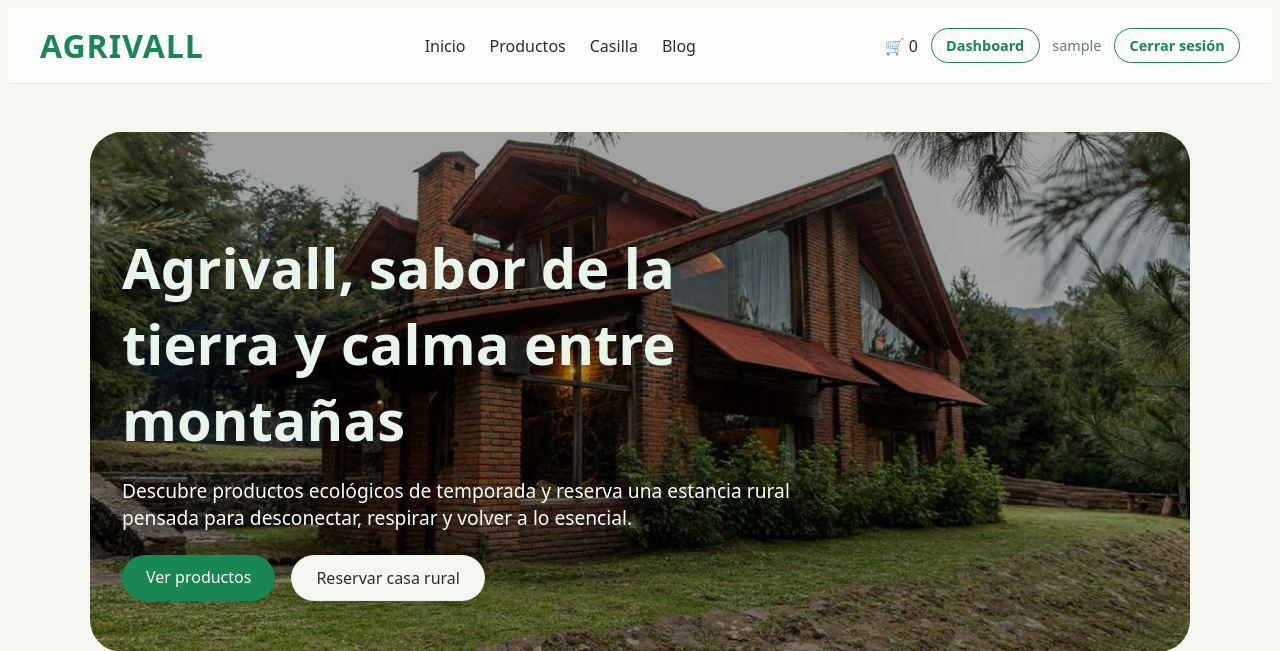
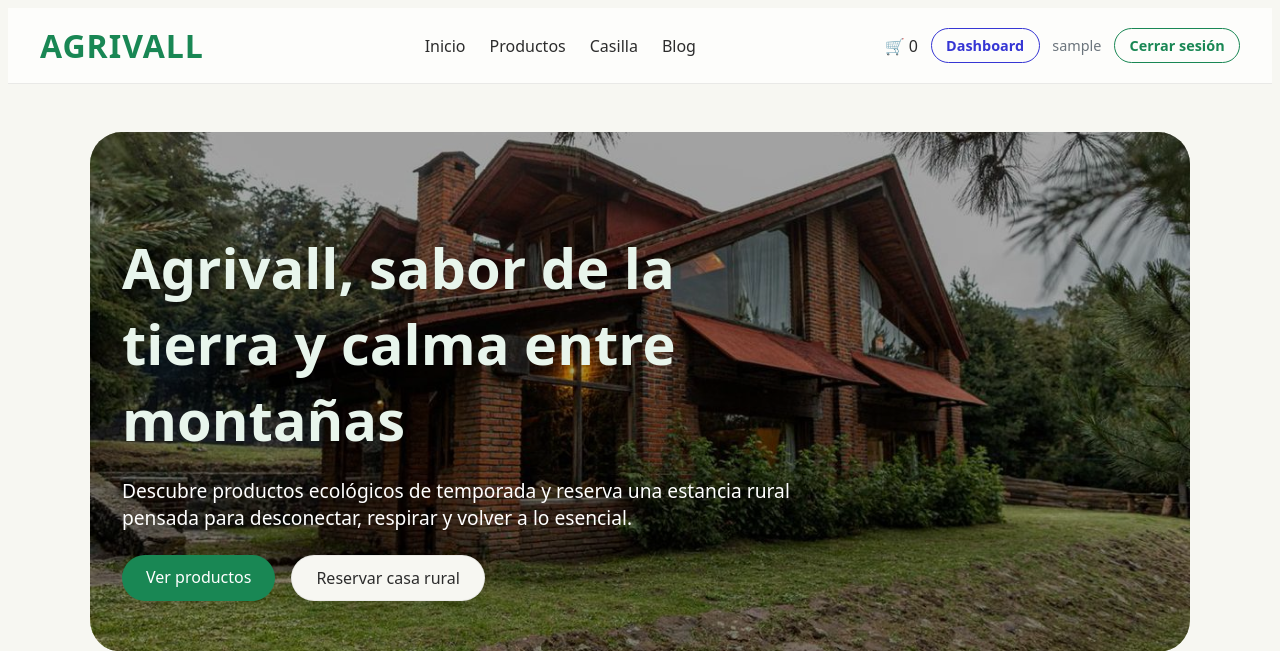
Before and after one commit to mtorpo/django-agrivall, a Django app: page / in a window 1280 px wide. Shown: the top 651 px of the page. Run offline with Django 5.2, Linux system fonts and the light colour scheme; the visitor is signed in with stand-in values (Sample User, id 1); data that the repository does not hold is empty.

Commit message:
dashboard buttons

```diff
--- a/agrivall/static/css/nav.css
+++ b/agrivall/static/css/nav.css
@@ -118,6 +118,16 @@ button.nav-button {
     font-family: var(--font-main);
 }
 
+.dashboard {
+    background: transparent;
+    color: rgb(54, 54, 212);
+    border: 1px solid rgb(54, 54, 212);
+}
+
+.dashboard:hover {
+    background: rgb(54, 54, 212);
+    color: white;
+}
 
 /* móvil estilo Bootstrap */
 @media (max-width: 800px) {
--- a/agrivall/templates/partials/nav.html
+++ b/agrivall/templates/partials/nav.html
@@ -63,7 +63,7 @@
                     </a>
 
                     {% if user.is_superuser %}
-                        <a href="{% url 'dashboard' %}" class="nav-button nav-button-outline">
+                        <a href="{% url 'dashboard' %}" class="nav-button dashboard">
                             Dashboard
                         </a>
                     {% endif %}
```
